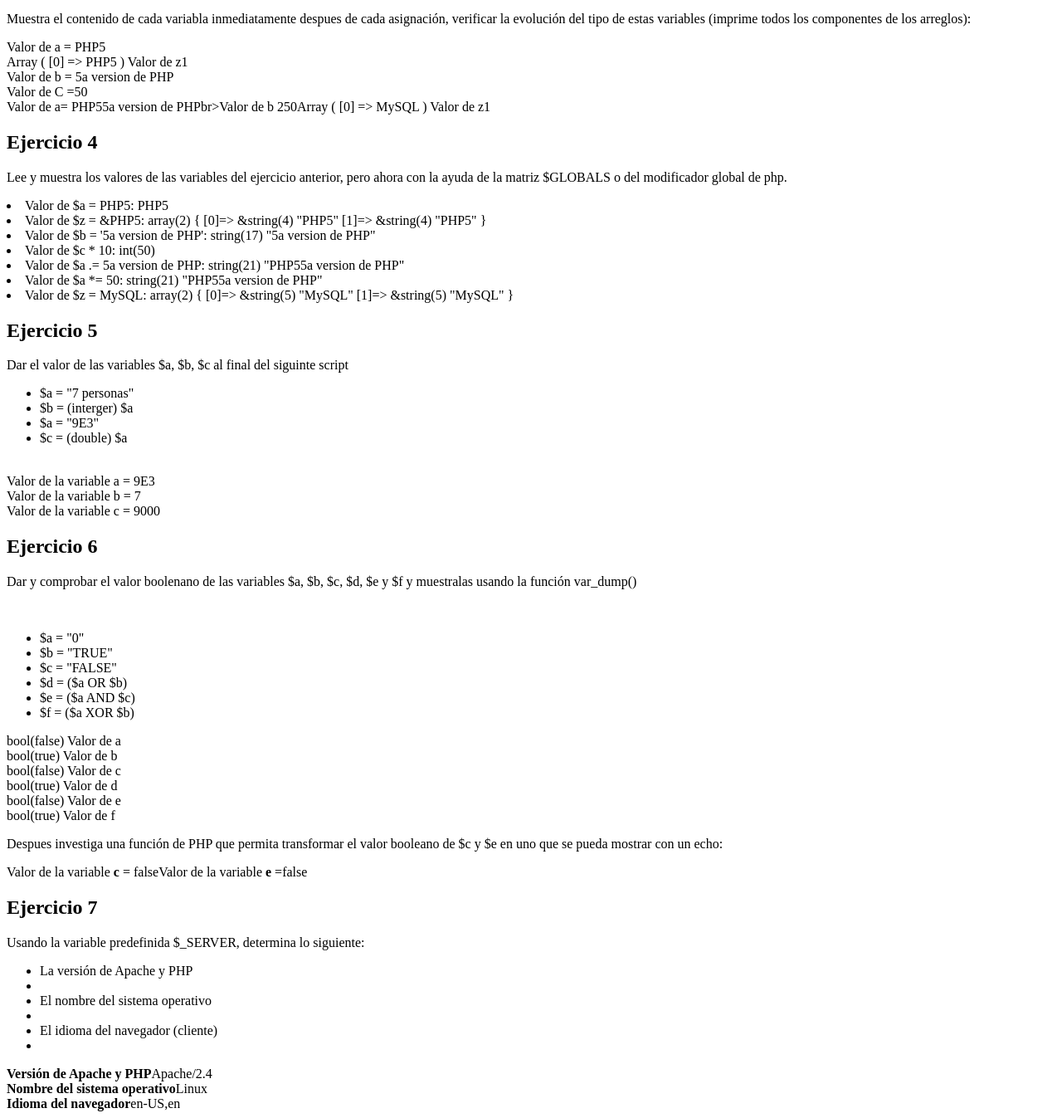
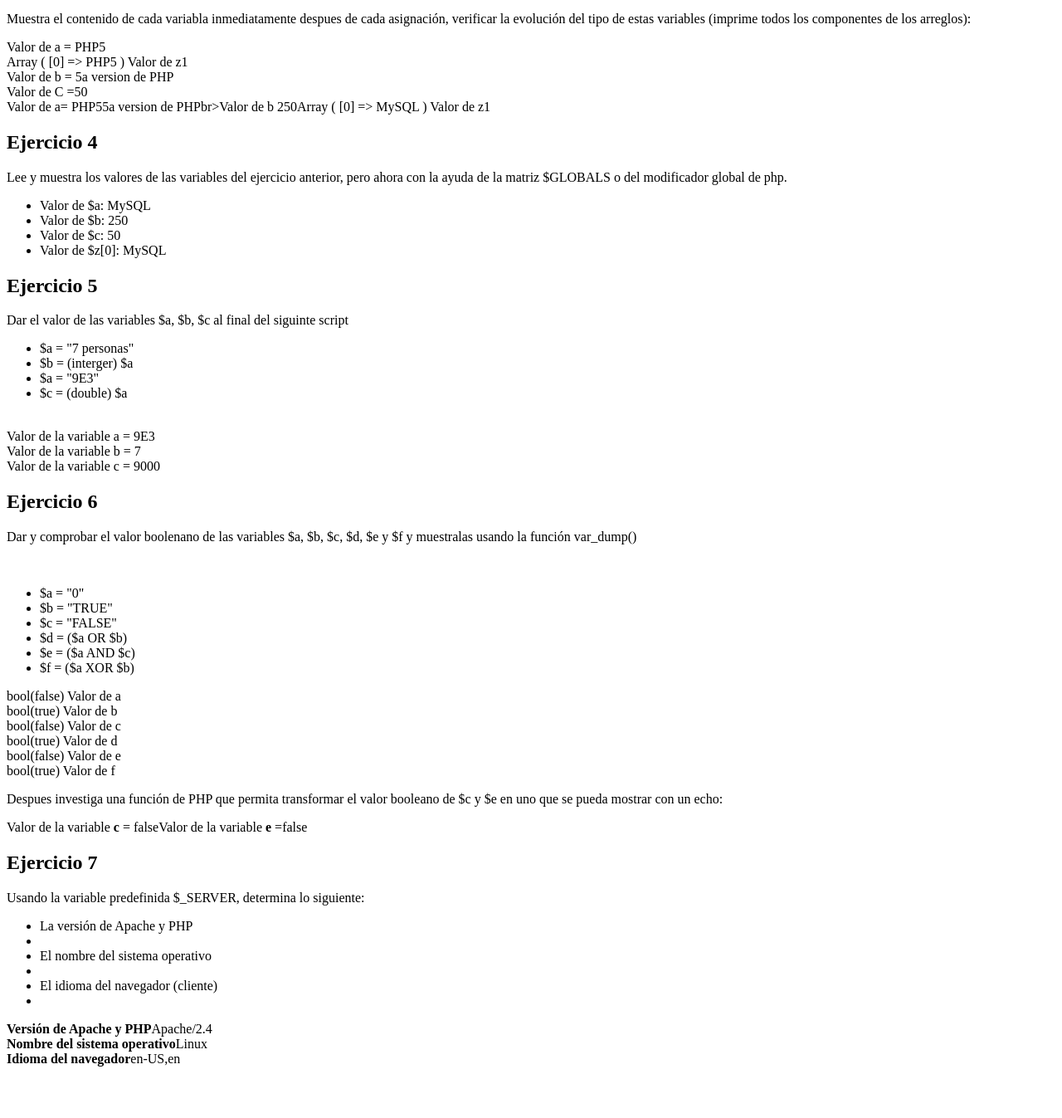
Before and after one commit to Gael024/tec_web, a PHP site: page / in a window 1280 px wide. Shown: the part 862-2209 px from the top of the page at 83% size. After the commit the page ends 2147 px from the top, so only its background shows below. Run offline with PHP 8.4, Linux system fonts and the light colour scheme.

Commit message:
correct6

```diff
--- a/practicas/p04/index.php
+++ b/practicas/p04/index.php
@@ -110,35 +110,23 @@
    modificador global de php. </p>
 
     <?php
+    echo '<ul>';
 
-    global $a, $b, $c, $z;
-        $a = "PHP5";
-        echo "<li>Valor de \$a = PHP5:\n";
-        echo $a;
 
-        $z[] = &$a;
-        echo "<li>Valor de \$z = &$a:\n";
-        var_dump($z);
+    $a = "PHP5";
+    $z[] = &$a;
+    $b = "5a version de PHP";
+    @$c = $b*10;
+    $a .= $b;
+    $b *= $c;
+    $z[0] = "MySQL";
 
-        $b = "5a version de PHP";
-        echo "<li>Valor de \$b = '5a version de PHP':\n";
-        var_dump($b);
+    echo "<li>Valor de \$a: " . $GLOBALS['a'] . "</li>\n";
+    echo "<li>Valor de \$b: " . $GLOBALS['b'] . "</li>\n";
+    echo "<li>Valor de \$c: " . $GLOBALS['c'] . "</li>\n";
+    echo "<li>Valor de \$z[0]: " . $GLOBALS['z'][0] . "</li>\n";
 
-        @$c = $b * 10;
-        echo "<li>Valor de \$c * 10:\n";
-        var_dump($c);
-
-        $a .= $b;
-        echo "<li>Valor de \$a .= $b:\n";
-        var_dump($a);
-
-        @$b *= $c;
-        echo "<li>Valor de \$a *= $c:\n";
-        var_dump($a);
-
-        $z[0] = "MySQL";
-        echo "<li>Valor de \$z = MySQL:\n";
-        var_dump($z);
+    echo '</ul>';
 
 
     ?>
```
